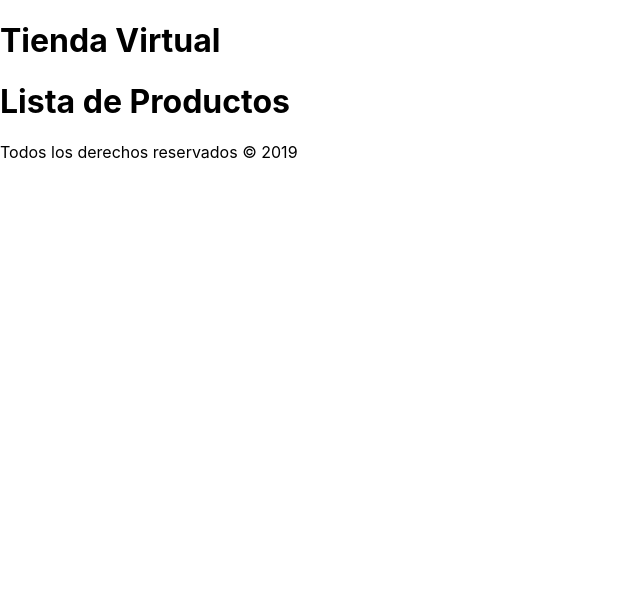
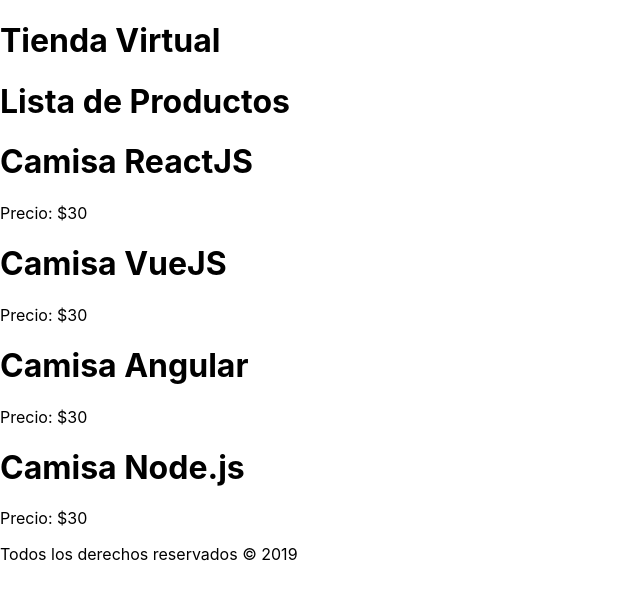
Before and after one commit to jimmy404/REACT-temas-basico, a React (Create React App) app: page / in a window 1280 px wide. Shown: the top 600 px of the page, without its empty margins (0-640 px from the left). Built offline with nearby package versions, Linux system fonts and the light colour scheme.

Commit message:
Creation Producto.js folder - First step to Producto.js

```diff
--- a/src/App.js
+++ b/src/App.js
@@ -1,7 +1,7 @@
 import React, { Fragment } from 'react';
 import Header from './components/Header';
 import Footer from './components/Footer';
-import Productos from './components/Productos';
+import ListaProductos from './components/ListaProductos';
 
 
 function App() {
@@ -11,7 +11,7 @@
       <Header
     titulo='Tienda Virtual'
       />
-      <Productos />
+      <ListaProductos />
       <Footer
       fecha={fecha}
       />
--- /dev/null
+++ b/src/components/ListaProductos.js
@@ -0,0 +1,34 @@
+import React, { Component, Fragment } from 'react';
+import Producto from './Producto';
+
+class ListaProductos extends Component {
+
+    state = {
+        productos : [
+            { id : 1, nombre : 'Camisa ReactJS', precio: 30},
+            { id : 2, nombre : 'Camisa VueJS', precio: 30},
+            { id : 3, nombre : 'Camisa Angular', precio: 30},
+            { id : 4, nombre : 'Camisa Node.js', precio: 30}
+            ]
+    }
+
+    render(){
+        const {productos} = this.state;
+
+        return(
+            <Fragment>
+            <h1>Lista de Productos</h1>
+            {productos.map(producto => (
+                <Producto
+                    key={producto.id}
+                    producto={producto}
+                />
+            ))}
+            </Fragment>
+
+        );
+    }
+
+}
+
+export default ListaProductos;
--- /dev/null
+++ b/src/components/Producto.js
@@ -0,0 +1,12 @@
+import React from 'react';
+import ListaProductos from './ListaProductos';
+
+const Producto = ({producto}) => (
+
+<div>
+    <h1>{producto.nombre}</h1>
+    <p>Precio: ${producto.precio}</p>
+</div>
+);
+
+export default Producto;
--- a/src/components/Productos.js
+++ /dev/null
@@ -1,25 +0,0 @@
-import React, { Component } from 'react';
-
-class Productos extends Component {
-
-    state = {
-        productos : [
-            { id : 1, name : 'Camisa ReactJS', precio: 30},
-            { id : 2, name : 'Camisa VueJS', precio: 30},
-            { id : 3, name : 'Camisa Angular', precio: 30},
-            { id : 4, name : 'Camisa Node.js', precio: 30}
-            ]
-    }
-
-    render(){
-        const {productos} = this.state;
-        console.log(productos);
-
-        return(
-            <h1>Lista de Productos</h1>
-        );
-    }
-
-}
-
-export default Productos;
```
